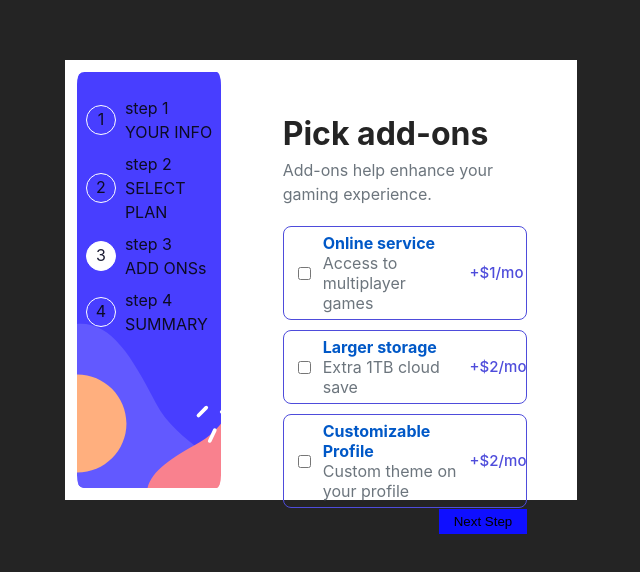
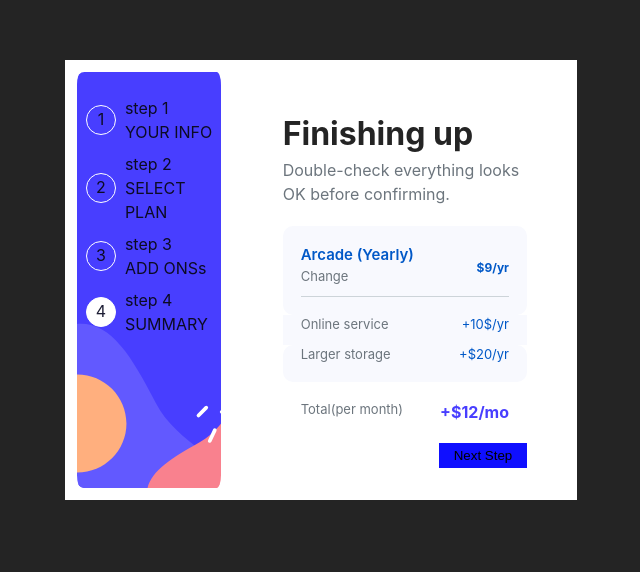
Before and after one commit to pvizza/StepReact, a React (Vite) app: page / in a window 1280 px wide. Shown: the part 120-692 px from the top of the page, without its empty margins (319-959 px from the left). Built offline with nearby package versions, Linux system fonts and the light colour scheme.

Commit message:
Feature: make desing of step four

```diff
--- a/src/App.tsx
+++ b/src/App.tsx
@@ -4,6 +4,7 @@ import FormComponent from './components/formComponent/FormComponent'
 import SideComponent from './components/sideComponent/SideComponent'
 import PlanComponent from './components/planComponent/PlanComponent';
 import AddOnsComponent from './components/addOnsComponent/addOnsCOmponent';
+import SumarryComponent from './components/summaryComponent/SummaryComponent';
 
 const StepComponent = ({currentStep, setCurrentStep}:PlanComponentProps) => {
   debugger
@@ -15,13 +16,15 @@ const StepComponent = ({currentStep, setCurrentStep}:PlanComponentProps) => {
       return <PlanComponent currentStep={currentStep} setCurrentStep={setCurrentStep}/>;
     case 3:
     return  <AddOnsComponent currentStep={currentStep} setCurrentStep={setCurrentStep}/>;
+    case 4:
+    return <SumarryComponent currentStep={currentStep} setCurrentStep={setCurrentStep}/>;
     default:
       return null;
   }
 }
 
 function App() {
-  const [currentStep, setCurrentStep] = useState(3);
+  const [currentStep, setCurrentStep] = useState(4);
 
 
   return (
--- /dev/null
+++ b/src/components/summaryComponent/SummaryComponent.css
@@ -0,0 +1,66 @@
+@import '../../App.css';
+@import '../../index.css';
+
+
+.summary-container {
+  margin-top: 20px;
+
+  .summary {
+    display: flex;
+    justify-content: space-between;
+    background-color: #f8f9fe;
+    padding: 18px;
+
+    &:nth-child(1) {
+      border-radius: 10px;
+    }
+    &:nth-child(2) {
+      padding-top: 0px;
+      padding-bottom: 10px;
+    }
+    &:nth-child(3) {
+      padding-top: 0px;
+      border-radius:10px;
+    }
+    &:nth-child(4) {
+      background-color: #ffffff;
+    }
+
+    .summary-type {
+      width: 100%;
+      border-bottom: 1px solid;
+      border-color: #cdd4d9;
+      padding-bottom: 10px;
+    }
+
+    .summary-plan {
+      font-size: 15px;
+      color: var(--color-primary);
+      font-weight: 600;
+    }
+
+    .summary-plan-price {
+      font-size: 12px;
+      color: var(--color-primary);
+      border-bottom: 1px solid;
+      border-color:#cdd4d9;
+      font-weight: 700;
+      margin-top: 15px;
+    }
+
+    .summary-plan-subtitle {
+      font-size: 13px;
+      color: var(--color-secondary);
+    }
+
+    .summary-addons-price {
+      font-size: 13px;
+      color: var(--color-primary);
+    }
+
+    .summary-total-price {
+      color: #483eff;
+      font-weight: 700;
+    }
+  }
+}
--- /dev/null
+++ b/src/components/summaryComponent/SummaryComponent.tsx
@@ -0,0 +1,35 @@
+import NextStepComponent from '../NextStepComponent/NextStepComponent';
+import './SummaryComponent.css';
+
+const SumarryComponent = ({currentStep ,setCurrentStep}:PlanComponentProps) => {
+  return (
+    <div className="form-container">
+      <h1 className="form-title">Finishing up</h1>
+      <span className="addons-subtitle">Double-check everything looks OK before confirming.</span>
+      <section className="summary-container">
+        <div className="summary">
+          <div className="summary-type">
+            <p className='summary-plan'>Arcade (Yearly)</p>
+            <p className='summary-plan-subtitle'>Change</p>
+          </div>
+          <p className='summary-plan-price'>$9/yr</p>
+        </div>
+        <div className="summary">
+          <p className='summary-plan-subtitle'>Online service</p>
+          <p className="summary-addons-price">+10$/yr</p>
+        </div>
+        <div className="summary">
+          <p className="summary-plan-subtitle">Larger storage</p>
+          <p className="summary-addons-price">+$20/yr</p>
+        </div>
+        <div className="summary">
+        <p className='summary-plan-subtitle'>Total(per month)</p>
+        <p className='summary-total-price'>+$12/mo</p>
+        </div>
+      </section>
+      <NextStepComponent currentStep={currentStep} setCurrentStep={setCurrentStep}/>
+    </div>
+  )
+}
+
+export default SumarryComponent;
```
